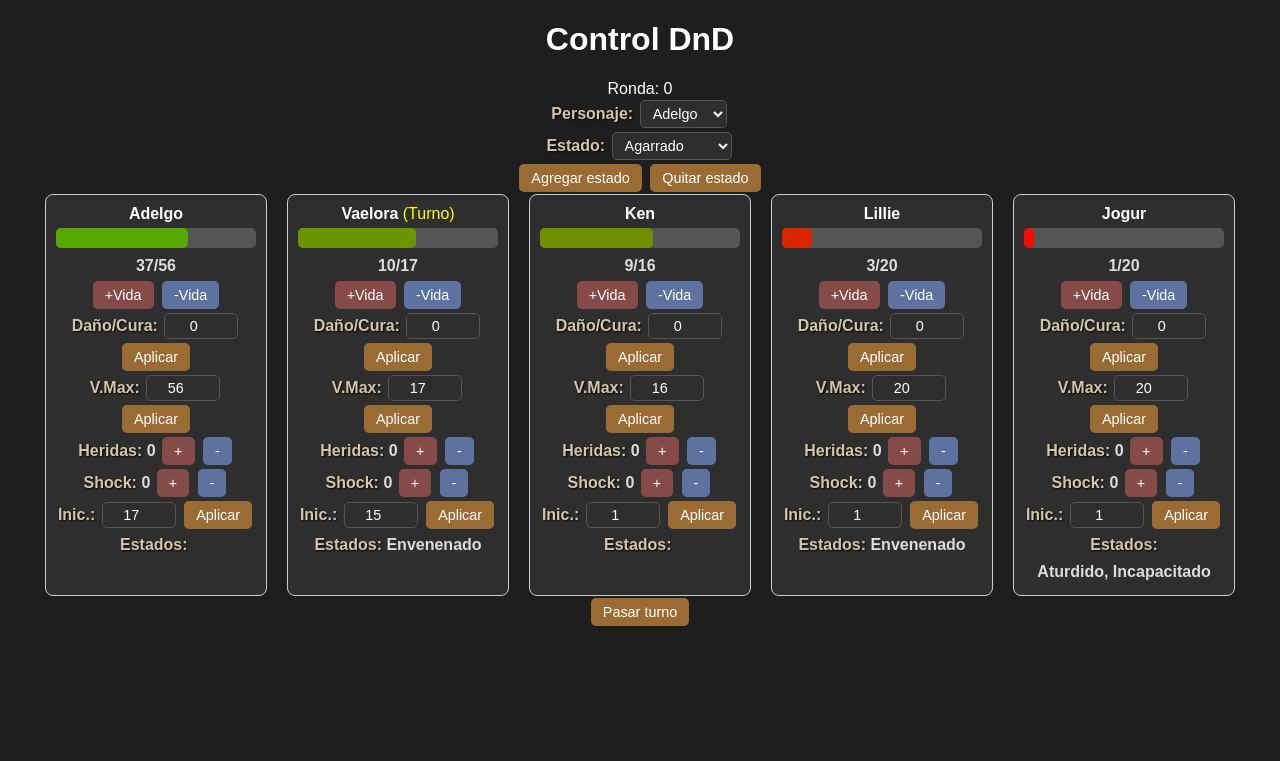
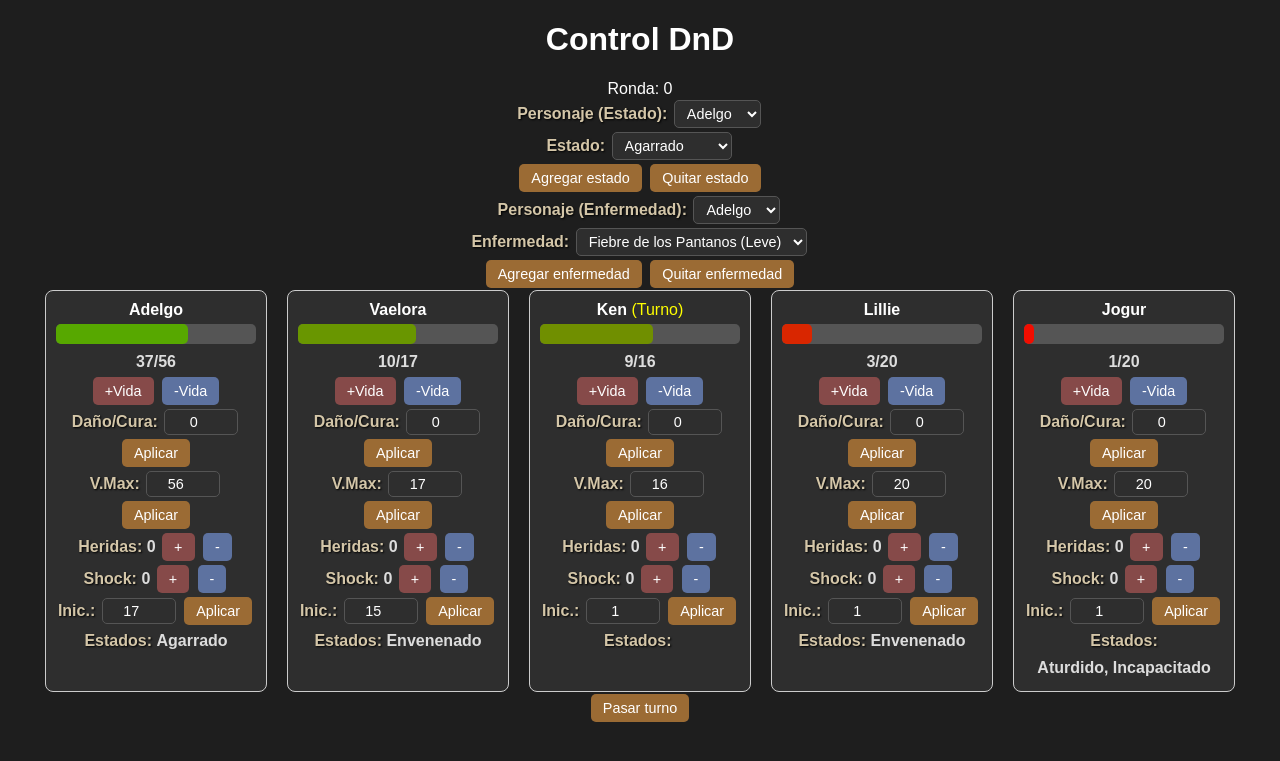
Before and after one commit to corona314/dnd_dashboard, a Flask app: page /control in a window 1280 px wide. Shown: the top 761 px of the page. Run offline with Flask 3, Linux system fonts and the light colour scheme.

Commit message:
Enfermedades implementadas (bugs hay, y muchos)

```diff
--- a/personajes.json
+++ b/personajes.json
@@ -12,7 +12,7 @@
                 "Envenenado"
             ],
             "iniciativa": 15,
-            "turno": true
+            "turno": false
         },
         {
             "nombre": "Ken",
@@ -23,7 +23,7 @@
             "imagen": "ken.png",
             "estados": [],
             "iniciativa": 1,
-            "turno": false
+            "turno": true
         },
         {
             "nombre": "Adelgo",
@@ -32,7 +32,9 @@
             "heridas": 0,
             "shock": 0,
             "imagen": "adelgo.jpeg",
-            "estados": [],
+            "estados": [
+                "Agarrado"
+            ],
             "iniciativa": 17,
             "turno": false
         },
--- a/templates/control.html
+++ b/templates/control.html
@@ -127,9 +127,10 @@ input:focus {
 <h1>Control DnD</h1>
 <div id="ronda-titulo">Ronda: 0</div>
 
+<!-- Controles para Estados normales -->
 <div>
-    <label>Personaje:</label>
-    <select id="personaje-seleccionado"></select>
+  <label>Personaje (Estado):</label>
+  <select id="personaje-estado"></select>
 </div>
 <div>
   <label>Estado:</label>
@@ -141,8 +142,22 @@ input:focus {
   </select>
 </div>
 <div>
-    <button class="button" onclick="agregarEstado()">Agregar estado</button>
-    <button class="button" onclick="quitarEstado()">Quitar estado</button>
+  <button class="button" onclick="agregarEstadoNormal()">Agregar estado</button>
+  <button class="button" onclick="quitarEstadoNormal()">Quitar estado</button>
+</div>
+
+<!-- Controles para Enfermedades -->
+<div>
+  <label>Personaje (Enfermedad):</label>
+  <select id="personaje-enfermedad"></select>
+</div>
+<div>
+  <label>Enfermedad:</label>
+  <select id="enfermedad-seleccionada"></select>
+</div>
+<div>
+  <button class="button" onclick="agregarEnfermedad()">Agregar enfermedad</button>
+  <button class="button" onclick="quitarEnfermedad()">Quitar enfermedad</button>
 </div>
 <div id="personajes-control"></div>
 <button class="button" onclick="pasarTurno()">Pasar turno</button>
@@ -152,6 +167,11 @@ let personajes = [];
 let ronda = 0;
 let turnoActual = 0;
 let initialized = false;
+
+// Progresión de enfermedades
+const enfermedadProgresion = {
+    "Fiebre de los Pantanos": ["Leve", "Moderada", "Grave", "Crítica"]
+};
 
 function colorBarra(vida_actual, vida_max) {
     const pct = Math.max(0, Math.min(1, vida_actual/vida_max));
@@ -178,17 +198,16 @@ async function fetchData() {
         ronda = data.ronda ?? ronda;
         document.getElementById('ronda-titulo').textContent = `Ronda: ${ronda}`;
     }
+    renderPersonajes();
+    renderPersonajeSelects();
+    renderEnfermedadesSelect();
+}
 
-    const sel = document.getElementById('personaje-seleccionado');
-    sel.innerHTML = personajes.map(p => `<option>${p.nombre}</option>`).join('');
-    renderPersonajes();
-}
+
 
 function renderPersonajes() {
     const cont = document.getElementById('personajes-control');
     cont.innerHTML = '';
-
-    // contenedor flex
     const fila = document.createElement('div');
     fila.className = 'personajes';
 
@@ -230,15 +249,12 @@ function renderPersonajes() {
 
             <label class="label">Estados:</label>
             <span id="estados-${i}" class="stat-label">${(p.estados || []).join(', ')}</span>
-
-
         `;
         fila.appendChild(div);
     });
 
     cont.appendChild(fila);
 }
-
 
 async function modificar(i, tipo, cantidad = 0) {
     const p = personajes[i];
@@ -299,8 +315,35 @@ async function aplicarIniciativa(i) {
     renderPersonajes();
 }
 
-async function agregarEstado() {
-    const nombre = document.getElementById("personaje-seleccionado").value;
+function siguienteNivel(nombreEnf, nivelActual) {
+    const niveles = enfermedadProgresion[nombreEnf];
+    const idx = niveles.indexOf(nivelActual);
+    if (idx === -1 || idx === niveles.length - 1) return niveles[0];
+    return niveles[idx + 1];
+}
+
+function renderPersonajeSelects() {
+    const selEstado = document.getElementById("personaje-estado");
+    const selEnf = document.getElementById("personaje-enfermedad");
+    selEstado.innerHTML = personajes.map(p => `<option>${p.nombre}</option>`).join('');
+    selEnf.innerHTML = personajes.map(p => `<option>${p.nombre}</option>`).join('');
+}
+
+function renderEnfermedadesSelect() {
+    const sel = document.getElementById("enfermedad-seleccionada");
+    sel.innerHTML = "";
+    const nombrePersonaje = document.getElementById("personaje-enfermedad").value;
+    const p = personajes.find(p => p.nombre === nombrePersonaje);
+
+    for (const nombreEnf in enfermedadProgresion) {
+        let estadoActual = p?.estados?.find(e => e.startsWith(nombreEnf));
+        let nivelMostrar = estadoActual ? siguienteNivel(nombreEnf, estadoActual.match(/\((.+)\)/)[1]) : enfermedadProgresion[nombreEnf][0];
+        sel.innerHTML += `<option value="${nombreEnf}">${nombreEnf} (${nivelMostrar})</option>`;
+    }
+}
+
+async function agregarEstadoNormal() {
+    const nombre = document.getElementById("personaje-estado").value;
     const estado = document.getElementById("estado-seleccionado").value;
     if (!nombre || !estado) return;
 
@@ -309,11 +352,12 @@ async function agregarEstado() {
         headers: { "Content-Type": "application/json" },
         body: JSON.stringify({ nombre, estado_accion: "agregar", estado })
     });
+
     await fetchData();
 }
 
-async function quitarEstado() {
-    const nombre = document.getElementById("personaje-seleccionado").value;
+async function quitarEstadoNormal() {
+    const nombre = document.getElementById("personaje-estado").value;
     const estado = document.getElementById("estado-seleccionado").value;
     if (!nombre || !estado) return;
 
@@ -322,9 +366,65 @@ async function quitarEstado() {
         headers: { "Content-Type": "application/json" },
         body: JSON.stringify({ nombre, estado_accion: "quitar", estado })
     });
+
     await fetchData();
 }
 
+async function agregarEnfermedad() {
+    const nombre = document.getElementById("personaje-enfermedad").value;
+    const enfNombre = document.getElementById("enfermedad-seleccionada").value;
+    if (!nombre || !enfNombre) return;
+
+    const p = personajes.find(p => p.nombre === nombre);
+    if (!p.estados) p.estados = [];
+
+    // Buscar si ya tiene esta enfermedad
+    let idx = p.estados.findIndex(e => e.startsWith(enfNombre));
+    let estadoActual = idx !== -1 ? p.estados[idx] : null;
+    let nivelActual = estadoActual ? estadoActual.match(/\((.+)\)/)[1] : null;
+    let nivelSiguiente = nivelActual ? siguienteNivel(enfNombre, nivelActual) : enfermedadProgresion[enfNombre][0];
+    const estadoFinal = `${enfNombre} (${nivelSiguiente})`;
+
+    if (idx !== -1) {
+        // Reemplazar el nivel existente
+        p.estados[idx] = estadoFinal;
+    } else {
+        // Agregar nuevo estado
+        p.estados.push(estadoFinal);
+    }
+
+    await fetch("/actualizar", {
+        method: "POST",
+        headers: { "Content-Type": "application/json" },
+        body: JSON.stringify({ nombre, estado_accion: "agregar", estado: estadoFinal })
+    });
+
+    await fetchData();
+    renderEnfermedadesSelect();
+}
+
+
+async function quitarEnfermedad() {
+    const nombre = document.getElementById("personaje-enfermedad").value;
+    const enfNombre = document.getElementById("enfermedad-seleccionada").value;
+    if (!nombre || !enfNombre) return;
+
+    const p = personajes.find(p => p.nombre === nombre);
+    let estadoActual = p.estados?.find(e => e.startsWith(enfNombre));
+    if (!estadoActual) return;
+
+    await fetch("/actualizar", {
+        method: "POST",
+        headers: { "Content-Type": "application/json" },
+        body: JSON.stringify({ nombre, estado_accion: "quitar", estado: estadoActual })
+    });
+
+    await fetchData();
+    renderEnfermedadesSelect();
+}
+
+
+// --- Turnos ---
 async function pasarTurno() {
     if (personajes.length === 0) return;
     const turnoIndices = personajes.map((_, i) => i)
@@ -349,7 +449,10 @@ async function pasarTurno() {
     document.getElementById('ronda-titulo').textContent = `Ronda: ${ronda}`;
 }
 
+document.getElementById("personaje-enfermedad").addEventListener("change", renderEnfermedadesSelect);
+
 fetchData();
 </script>
+
 </body>
 </html>
```
Also changed, not shown: templates/dashboard.html (+10 -0 lines). Lines whose indentation alone changed are shown as unchanged.
